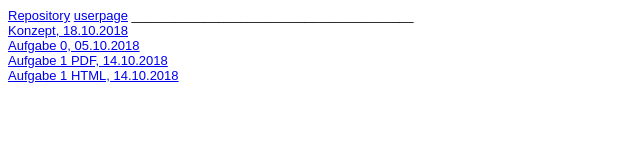
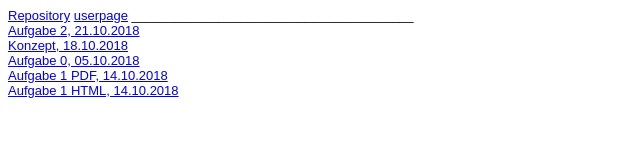
Before and after one commit to MilanSchwoerer/MilanSchwoerer.github.io, a plain HTML site: page Steckbrief/steckbrief.htm in a window 1280 px wide. Shown: the whole page, without its empty margins (0-640 px from the left). Drawn offline with Linux system fonts and the light colour scheme.

Commit message:
Update Steckbrief

```diff
--- a/Steckbrief/steckbrief.htm
+++ b/Steckbrief/steckbrief.htm
@@ -16,6 +16,7 @@ body {
 	<a href="https://github.com/MilanSchwoerer/MilanSchwoerer.github.io" target="_blank">Repository</a>
 	<a href="https://milanschwoerer.github.io/" target="_blank">userpage</a>
 	_______________________________________</br>
+	<a href="https://milanschwoerer.github.io/EIA2/Aufgabe2/Aufgabe2.html" target="_blank">Aufgabe 2, 21.10.2018</a></br>
 	<a href="https://milanschwoerer.github.io/EIA2/Aufgabe2/IMG_5663.jpg" target="_blank">Konzept, 18.10.2018</a></br>
 	<a href="https://milanschwoerer.github.io/EIA2/Aufgabe0/Aufgabe0.html" target="_blank">Aufgabe 0, 05.10.2018</a></br>
 	<a href="https://milanschwoerer.github.io/EIA2/Aufgabe%201/Aufgabe%201%20PDF.pdf" target="_blank">Aufgabe 1 PDF, 14.10.2018</a></br>
```
